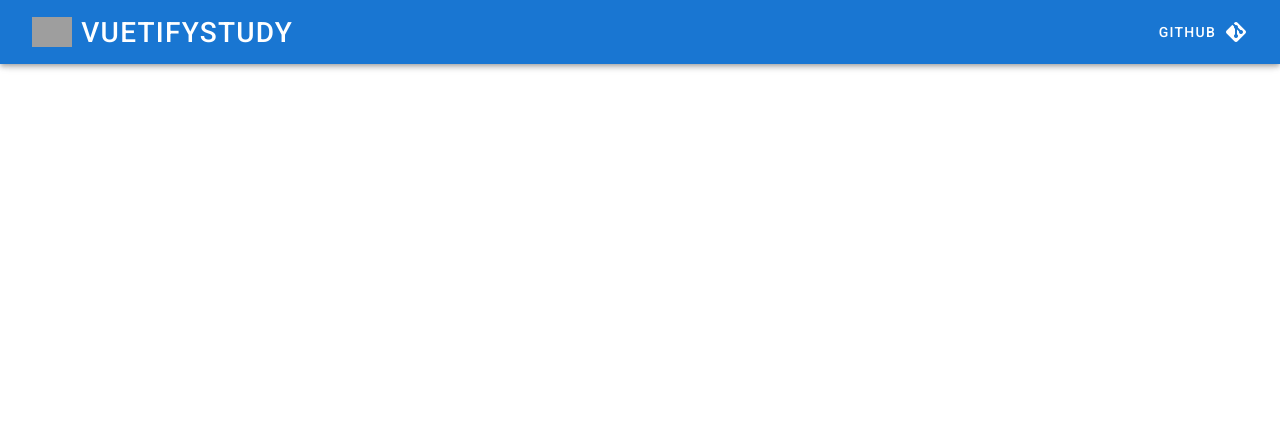
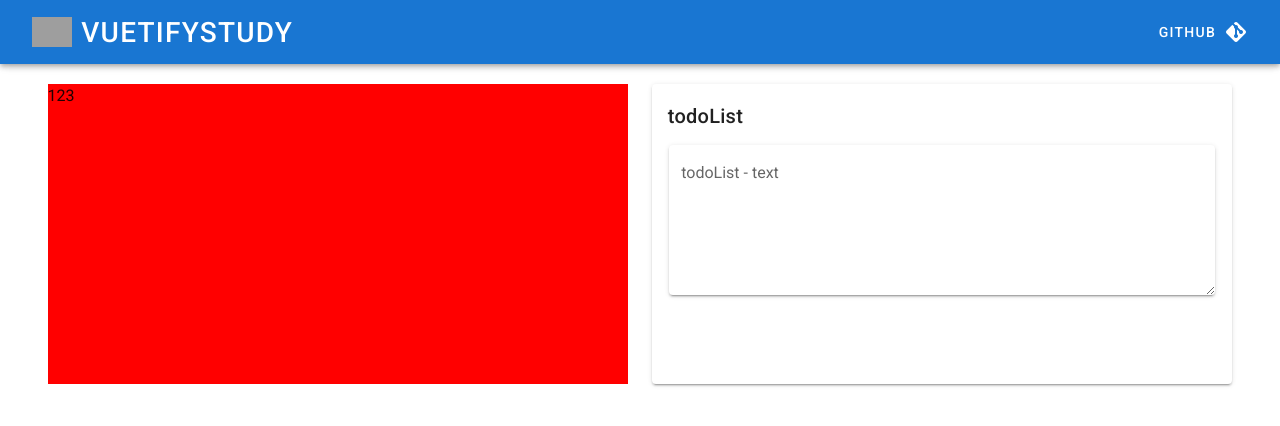
Before and after one commit to kibum0405/vue-vuetify, a Vue app: page / in a window 1280 px wide. Shown: the top 426 px of the page. Built offline with nearby package versions, Linux system fonts and the light colour scheme; grey boxes are pictures that could not be loaded.

Commit message:
todolist 만들기

```diff
--- a/src/App.vue
+++ b/src/App.vue
@@ -29,19 +29,19 @@
     </v-app-bar>
 
     <v-main>
-      <HelloWorld/>
+      <todoList/>
     </v-main>
   </v-app>
 </template>
 
 <script>
-import HelloWorld from './components/HelloWorld';
+import todoList from './components/todoList';
 
 export default {
     name: 'App',
 
     components: {
-        HelloWorld,
+        todoList,
     },
 
     methods: {
--- a/src/components/HelloWorld.vue
+++ /dev/null
@@ -1,11 +0,0 @@
-<template>
-  <v-container>
-
-  </v-container>
-</template>
-
-<script>
-  export default {
-    name: 'HelloWorld',
-  }
-</script>
--- /dev/null
+++ b/src/components/todoList.vue
@@ -0,0 +1,35 @@
+<template>
+  <v-container style="width:100%;
+    margin-top:20px;">
+        <v-row>
+            <div style = "width:49%; background-color:red;">123</div>
+
+            <!-- 오른쪽 -->
+            <div style = "width:49%; margin-left:2%;">
+                <v-card
+                    style="width:100%;
+                    height:300px;"
+                >
+                <v-card-title>todoList</v-card-title>
+                    <v-textarea
+                        height="150"
+                        solo
+                        label="todoList - text"
+                        style="padding:3%;
+                        margin-top:-20px;"
+                    ></v-textarea>
+
+
+
+                </v-card>
+            </div>
+        </v-row>
+
+  </v-container>
+</template>
+
+<script>
+  export default {
+    name: 'todoList',
+  }
+</script>
```
Also changed, not shown: 1 other file (tests, documents, lock files or other folders).
